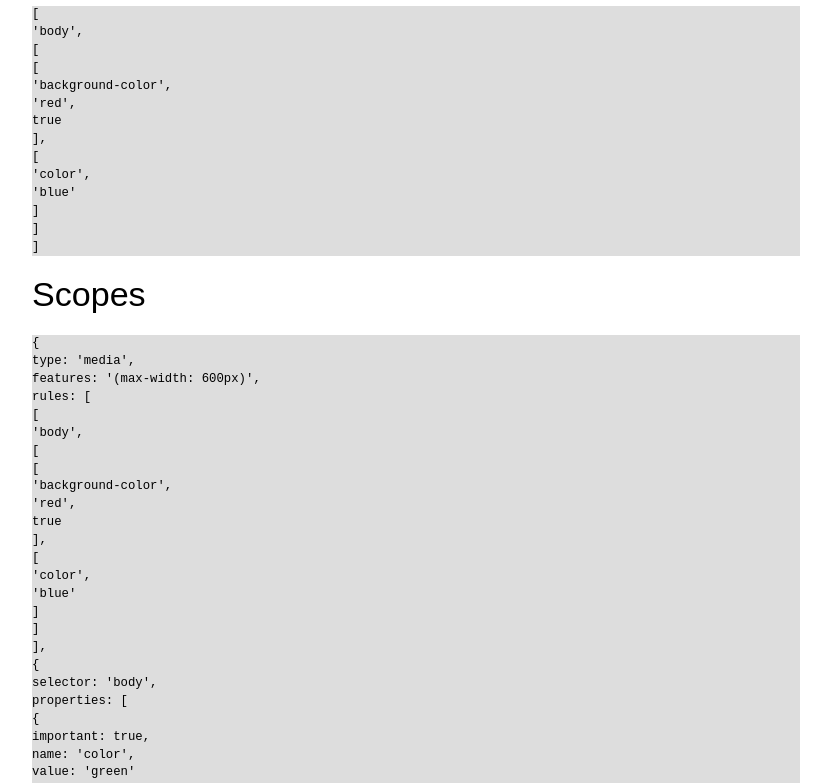
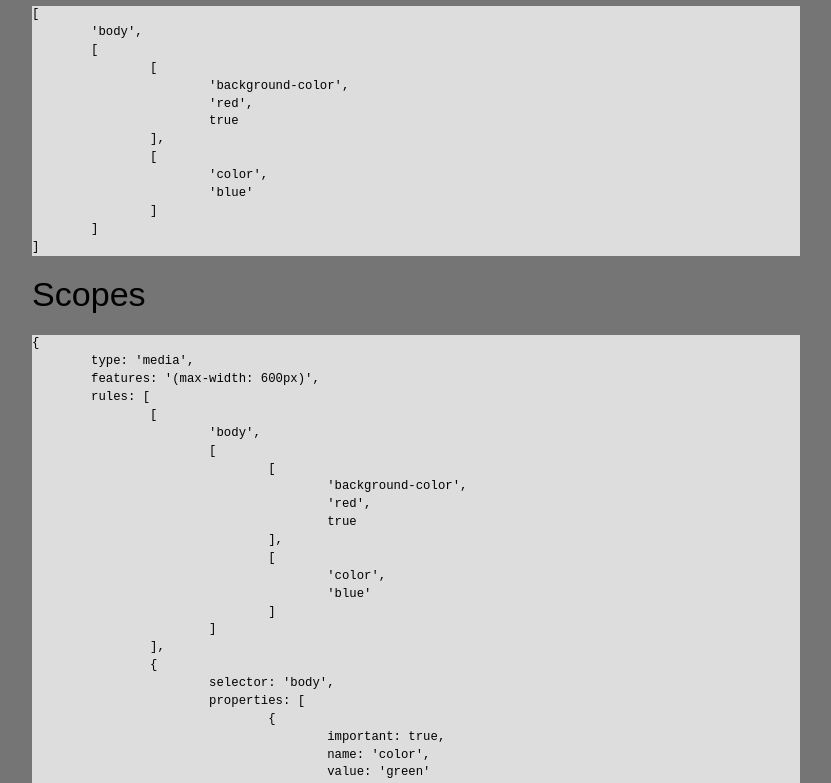
Before and after one commit to noibe/dssjs, a website: page index.html in a window 1280 px wide. Shown: the part 649-1432 px from the top of the page, without its empty margins (224-1055 px from the left). Drawn offline with Linux system fonts and the light colour scheme.

Commit message:
Version 1.0

```diff
--- a/index.html
+++ b/index.html
@@ -4,7 +4,7 @@
 	<meta charset="UTF-8">
 	<title>DSS.js</title>
 	<script src="dist/js/villa.min.js"></script>
-	<script src="js/dss.js"></script>
+	<!--<script src="dist/js/dss.min.js"></script>-->
 	<link rel="stylesheet" href="dist/css/villa.min.css"/>
 	<!--[if lt IE 9]>
 	<link rel="stylesheet" type="text/css" href="dist/css/material-colors.css"/>
@@ -14,15 +14,7 @@
 	<script src="dist/js/classList.min.js"></script>
 	<![endif]-->
 </head>
-<body>
-
-<style scoped="scoped">
-
-	pre {
-		tab-size: 0;
-	}
-
-</style>
+<body class="grey-600">
 
 <main>
 
@@ -225,8 +217,12 @@
 					value: '0 auto'
 				},
 				{
+					name: 'max-width',
+					value: '48em'
+				},
+				{
 					name: 'width',
-					value: '48em'
+					value: '100%'
 				}
 			]
 		}
```
Also changed, not shown: package.json (added, +26 -0 lines), dist/js/villa.min.js, js/dss.js (indentation only).
